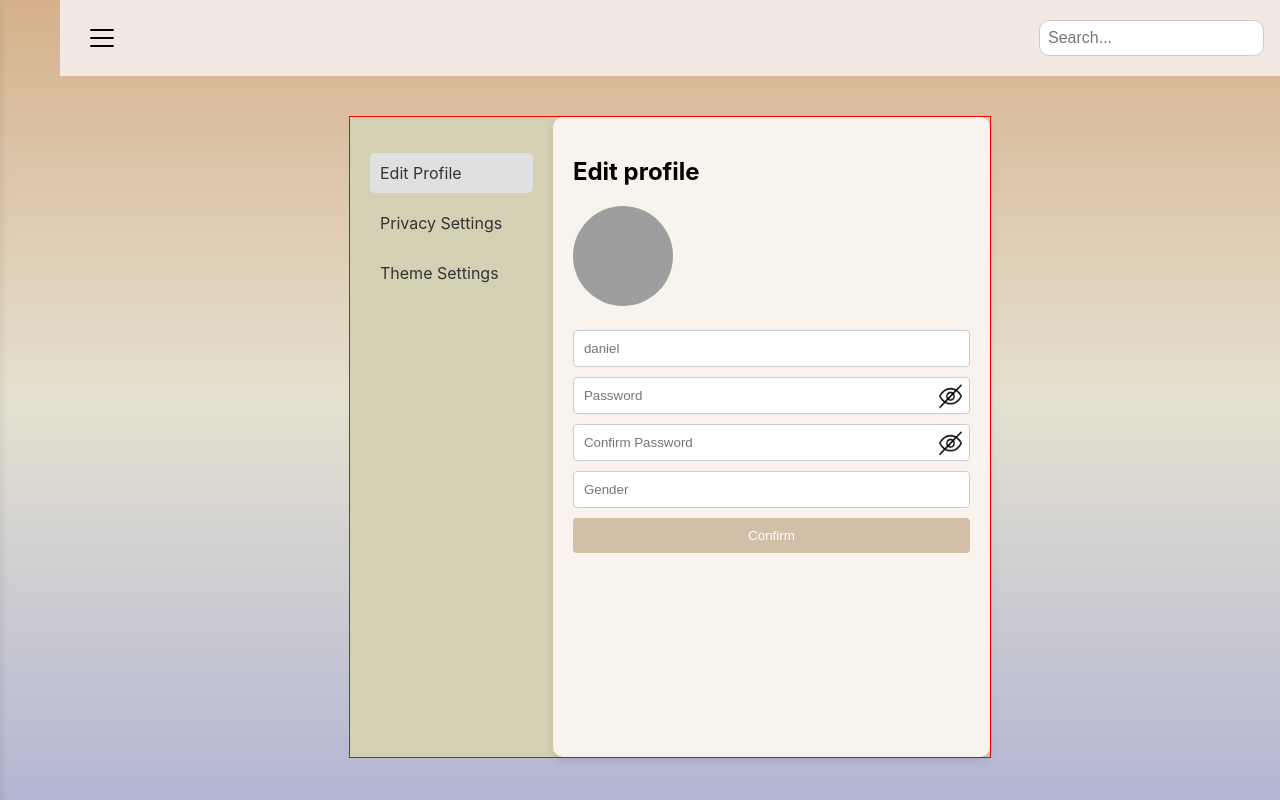
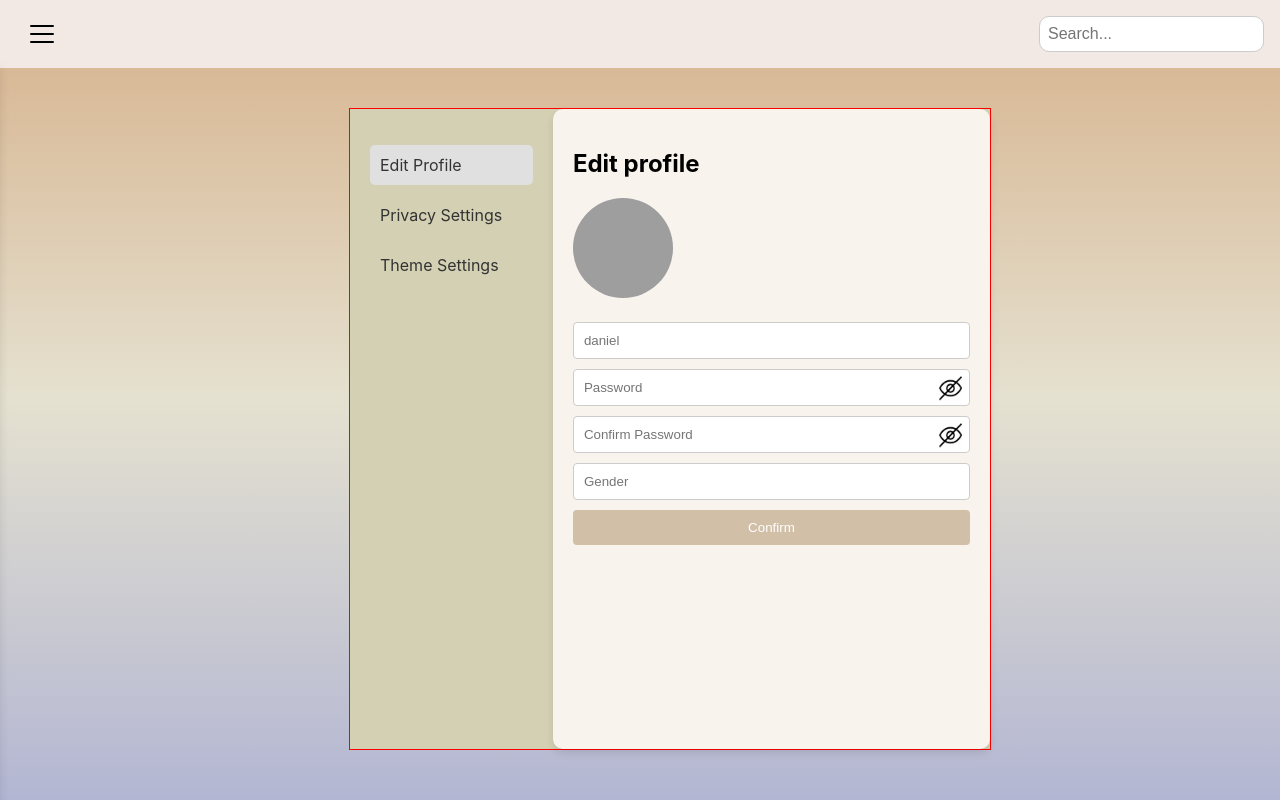
Before and after one commit to hanjihun2000/knot, a React (Create React App) app in the folder client/: page /home in a window 1280 px wide. Built offline with nearby package versions, Linux system fonts and the light colour scheme; grey boxes are pictures that could not be loaded; a web font is replaced by a local one.

Commit message:
bug fix (nav bar)
a bit of the nav bar have been fixed but the heigh is still moving

```diff
--- a/client/src/component_css/MainPage.css
+++ b/client/src/component_css/MainPage.css
@@ -1,13 +1,26 @@
 .main-container {
     display: flex;
-    flex-grow: 1;
     height: 100vh; /* Full viewport height */
     overflow: hidden; /* In case the content overflows */
     background-image: linear-gradient(to bottom, #D6B18B,#E5E1D0,#B3B6D3);
+    flex-direction: column;
+  }
+
+  .content-container {
+    display: flex;
+    flex-grow: 1; /* Take up remaining space after Navbar */
+  }
+  .navBar {
+    position:fixed;
+    width: 100%;
+    height: 60px;
+    overflow: hidden; /* Add this line */
+    /* other styles... */
   }
 
   .main-content {
     flex-grow: 1; /* To fill the remaining space */
+    overflow: hidden; /* In case the content overflows */
     display: flex;
     flex-direction: column;
 
--- a/client/src/components/MainPage.js
+++ b/client/src/components/MainPage.js
@@ -30,18 +30,18 @@ const MainPage = () => {
 
   return (
     <div className="main-container">
-      <Sidebar isOpen={isOpen} setIsOpen={setIsOpen} />
-      <div className="main-content">
-        <Navbar className="navBar" isOpen={isOpen} setIsOpen={setIsOpen} />
-        <div className="profile-edit-container">
-        <ProfileSideBar/>
-          <ProfileEdit/>
-
+      <Navbar className="navBar" isOpen={isOpen} setIsOpen={setIsOpen} />
+      <div className="content-container">
+        <Sidebar className="sideBar" isOpen={isOpen} setIsOpen={setIsOpen} />
+        <div className="main-content">
+          <div className="profile-edit-container">
+            <ProfileSideBar/>
+            <ProfileEdit/>
+          </div>
         </div>
       </div>
-
     </div>
   );
-};
+}
 
 export default MainPage;
```
